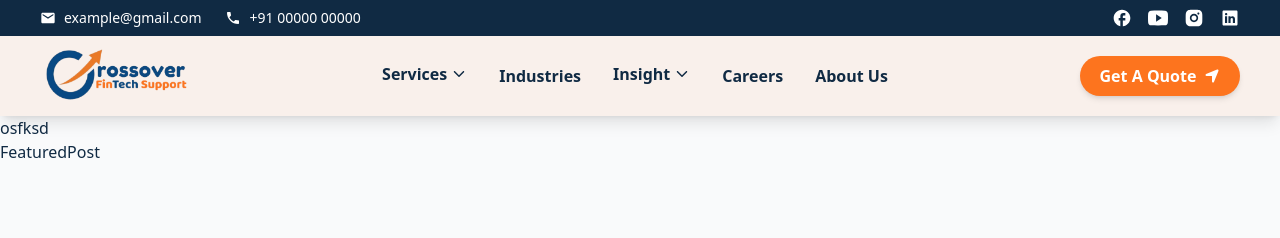
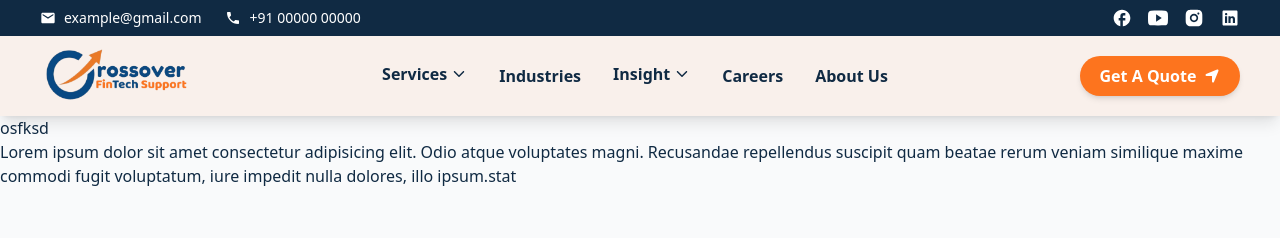
Before and after one commit to CFS-TECH/repo-1, a Next.js app: page /blog in a window 1280 px wide. Shown: the top 238 px of the page. Built offline with nearby package versions, Linux system fonts and the light colour scheme.

Commit message:
page Setup 01

```diff
--- a/page/Blogs/FeaturedPost.jsx
+++ b/page/Blogs/FeaturedPost.jsx
@@ -2,7 +2,9 @@ import React from 'react'
 
 const FeaturedPost = () => {
   return (
-    <div>FeaturedPost</div>
+    <div>
+        Lorem ipsum dolor sit amet consectetur adipisicing elit. Odio atque voluptates magni. Recusandae repellendus suscipit quam beatae rerum veniam similique maxime commodi fugit voluptatum, iure impedit nulla dolores, illo ipsum.stat
+    </div>
   )
 }
 
```
